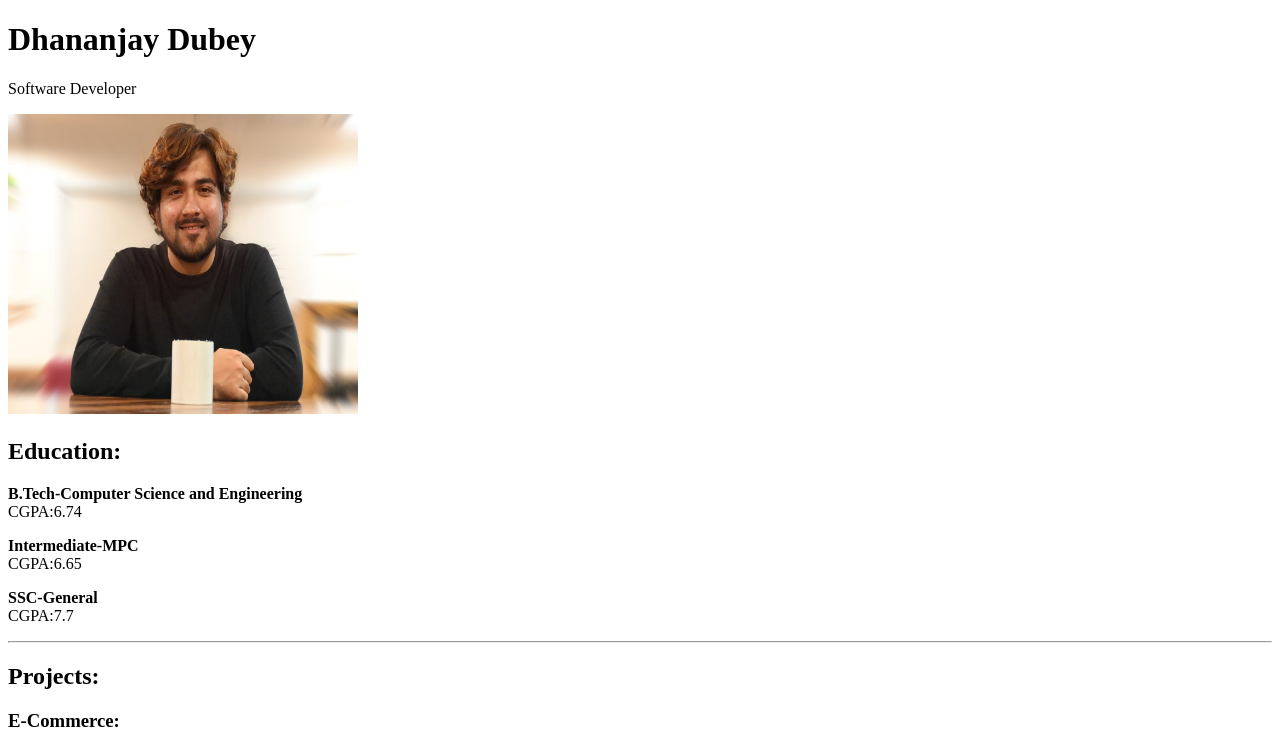
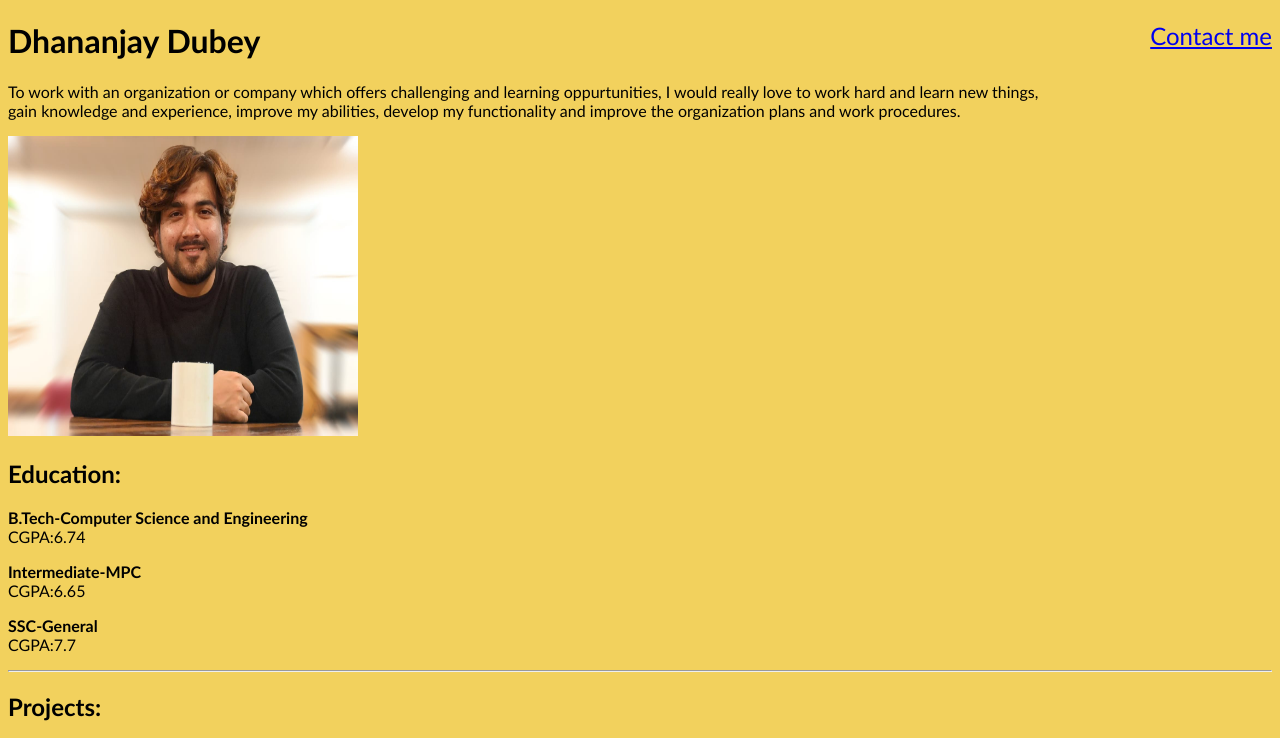
Before and after one commit to Dhananjay257/My-portfolio, a plain HTML site: page index.html in a window 1280 px wide. Shown: the top 738 px of the page. Drawn offline with Linux system fonts and the light colour scheme.

Commit message:
css added

```diff
--- a/index.html
+++ b/index.html
@@ -4,23 +4,30 @@
     <meta charset="UTF-8">
     <meta name="viewport" content="width=device-width, initial-scale=1.0">
     <title>My portfolio</title>
+    <link rel="stylesheet" href=".\style.css">
 </head>
 <body>
+    <nav>
+        <a href= #footer>Contact me</a>
+    </nav>
     <header>
         <h1>Dhananjay Dubey</h1>
-        <p>Software Developer</p>
+        <p>To work with an organization or company which offers challenging and learning
+            oppurtunities, I would really love to work hard and learn new things,<br> gain
+            knowledge and experience, improve my abilities, develop my functionality and
+            improve the organization plans and work procedures.</p>
     </header>
     <section class="image">
         <img src="images\image2.jpeg" alt="Dhananjay Dubey" height="300px" width="350px">
     </section>
-    <section id="Education">
+    <section class="Education">
         <h2>Education:</h2>
         <p><b>B.Tech-Computer Science and Engineering</b><br>CGPA:6.74</p>
         <p><b>Intermediate-MPC</b><br>CGPA:6.65</p>
         <p><b>SSC-General</b><br>CGPA:7.7</p>
     </section>
     <hr>
-    <section id="Projects">
+    <section class="Projects">
         <h2>Projects:</h2>
         <h3>E-Commerce:</h3>
         <ul>
@@ -60,7 +67,7 @@
         </ol>
     </section>
     <hr>
-    <footer>
+    <footer id="footer">
         <h2>Contact me:</h2>
         <p>Mobile no:+91-123456789</p>
         <a href="https://www.linkedin.com/in/dhananjay-dubey-35aa31169/" target="_blank">LinkedIn</a>
--- /dev/null
+++ b/style.css
@@ -0,0 +1,10 @@
+*{
+    background-color: #f2d15d;
+    font-family: 'Gill Sans', 'Gill Sans MT', Calibri, 'Trebuchet MS', sans-serif;
+}
+nav{
+    color:black;
+    font-size:x-large;
+    float: right;
+
+}
```
